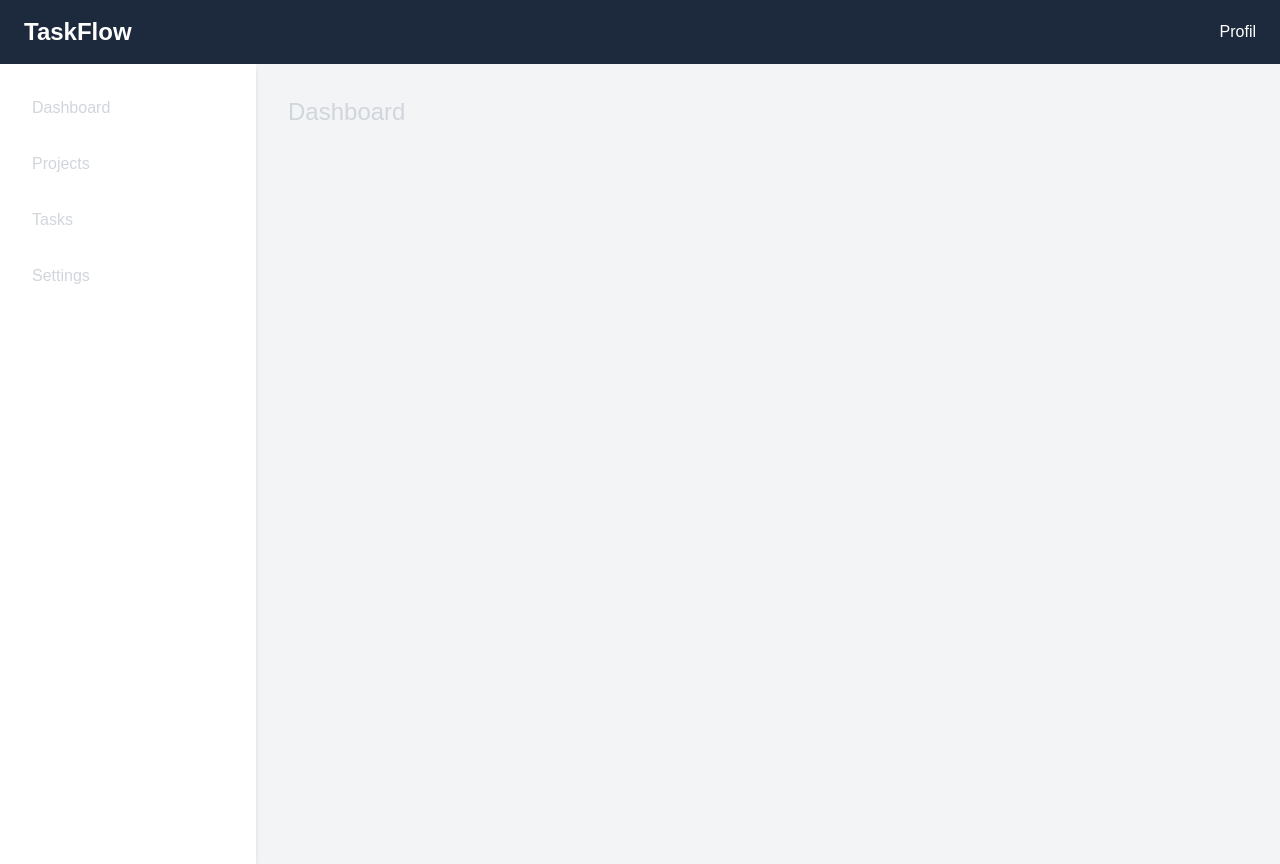
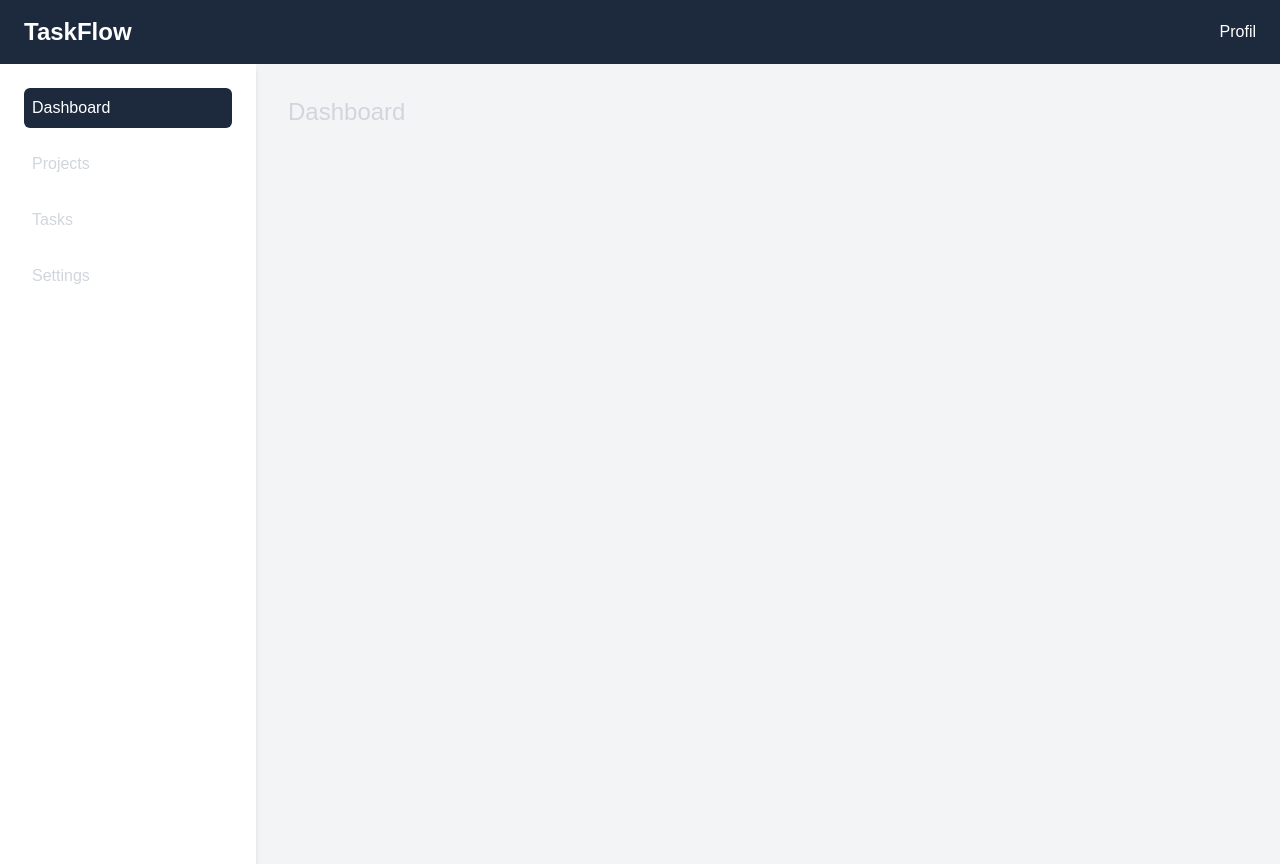
Before and after one commit to fannyullen/react-app, a Next.js app: page / in a window 1280 px wide. Built offline with nearby package versions, Linux system fonts and the light colour scheme.

Commit message:
Sidebar design improvement

```diff
--- a/app/components/Sidebar/Sidebar.tsx
+++ b/app/components/Sidebar/Sidebar.tsx
@@ -1,25 +1,8 @@
 import Link from "next/link";
 import SidebarItem from "./SidebarItem";
+import { menuItems } from "@/app/data/menuItem";
 
 export default function Sidebar() {
-    const menuItems = [
-        {
-            label: "Dashboard",
-            href: "/"
-        },
-        {
-            label: "Projects",
-            href: "/projects"
-        },
-        {
-            label: "Tasks",
-            href: "/tasks"
-        },
-        {
-            label: "Settings",
-            href: "/settings"
-        },
-    ];
 
     return (
         <aside className="w-64 bg-white shadow-md">
--- a/app/components/Sidebar/SidebarItem.tsx
+++ b/app/components/Sidebar/SidebarItem.tsx
@@ -1,4 +1,7 @@
+"use client";
+
 import Link from "next/link";
+import { usePathname } from "next/navigation";
 
 type SidebarItemProps = {
     label: string;
@@ -9,11 +12,17 @@ export default function SidebarItem({
     label,
     href,
 }: SidebarItemProps) {
+    const pathname = usePathname();
+    const isActive = pathname === href;
     return(
         <li>
             <Link
             href={href}
-            className="block rounded-md p-2 transition-colors hover:bg-slate-200"
+            className={`block rounded-md p-2 transition-colors ${
+                isActive
+                ? "bg-slate-800 text-white"
+                : "hover:bg-slate-200"
+            }`}
             >
             {label}
             </Link>
--- /dev/null
+++ b/app/data/menuItem.ts
@@ -0,0 +1,18 @@
+export const menuItems = [
+        {
+            label: "Dashboard",
+            href: "/"
+        },
+        {
+            label: "Projects",
+            href: "/projects"
+        },
+        {
+            label: "Tasks",
+            href: "/tasks"
+        },
+        {
+            label: "Settings",
+            href: "/settings"
+        },
+    ];
```
